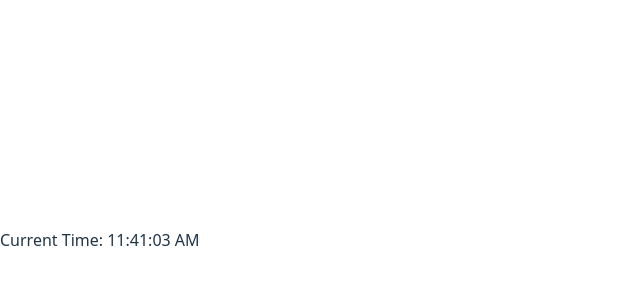
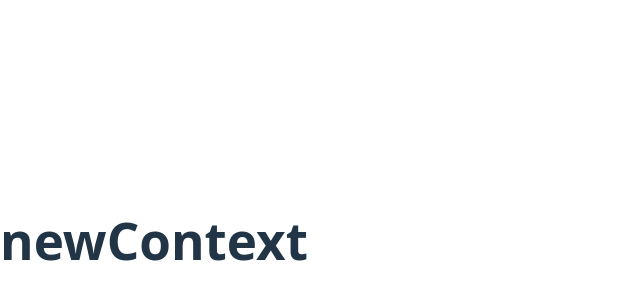
Before and after one commit to GabrielPaganMateo/MyApp, a React (Vite) app: page / in a window 1280 px wide. Shown: the part 160-460 px from the top of the page, without its empty margins (0-640 px from the left). Built offline with nearby package versions, Linux system fonts and the light colour scheme.

Commit message:
Wrap get context

```diff
--- a/src/App.jsx
+++ b/src/App.jsx
@@ -1,13 +1,17 @@
 import ClassComponentWithState from './ClassComponentWithState'
 import ComponentWithCustomHook from './ComponentWithCustomHook'
 import FunctionalComponentWithState from './FunctionalComponentWithState'
+import GetContext from './GetContext'
+import MyContext from './MyContext'
 import PropsComponent from './PropsComponent'
 
 function App() {
 
   return (
     <>
-      <ComponentWithCustomHook/>
+      <MyContext.Provider value={"newContext"}>
+        <GetContext/>
+      </MyContext.Provider>
     </>
   )
 }
--- /dev/null
+++ b/src/GetContext.jsx
@@ -0,0 +1,13 @@
+import { useContext } from "react"
+import MyContext from "./MyContext"
+
+function GetContext() {
+    const myContext = useContext(MyContext)
+    return (
+        <>
+            <h1>{myContext}</h1>
+        </>
+    )
+}
+
+export default GetContext
```
